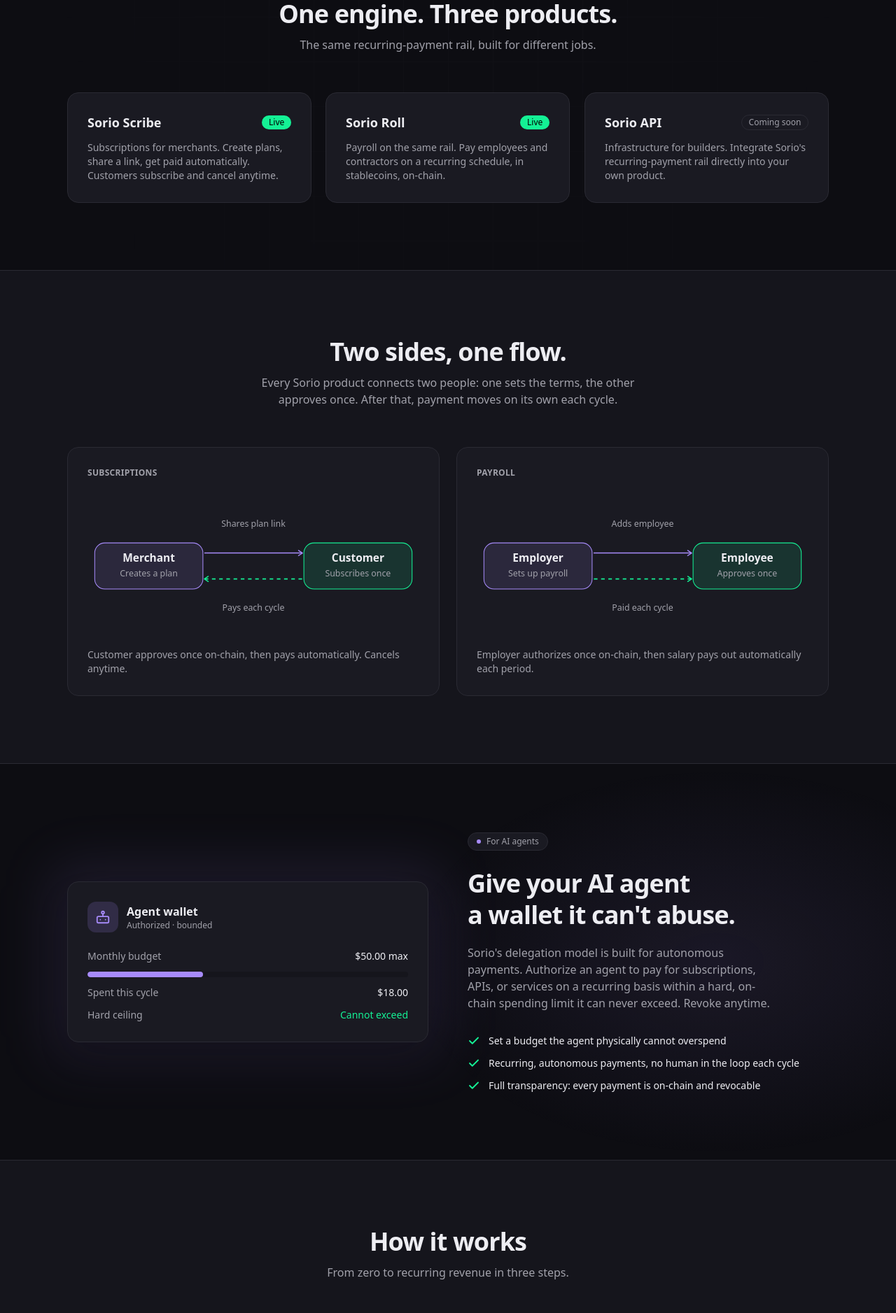
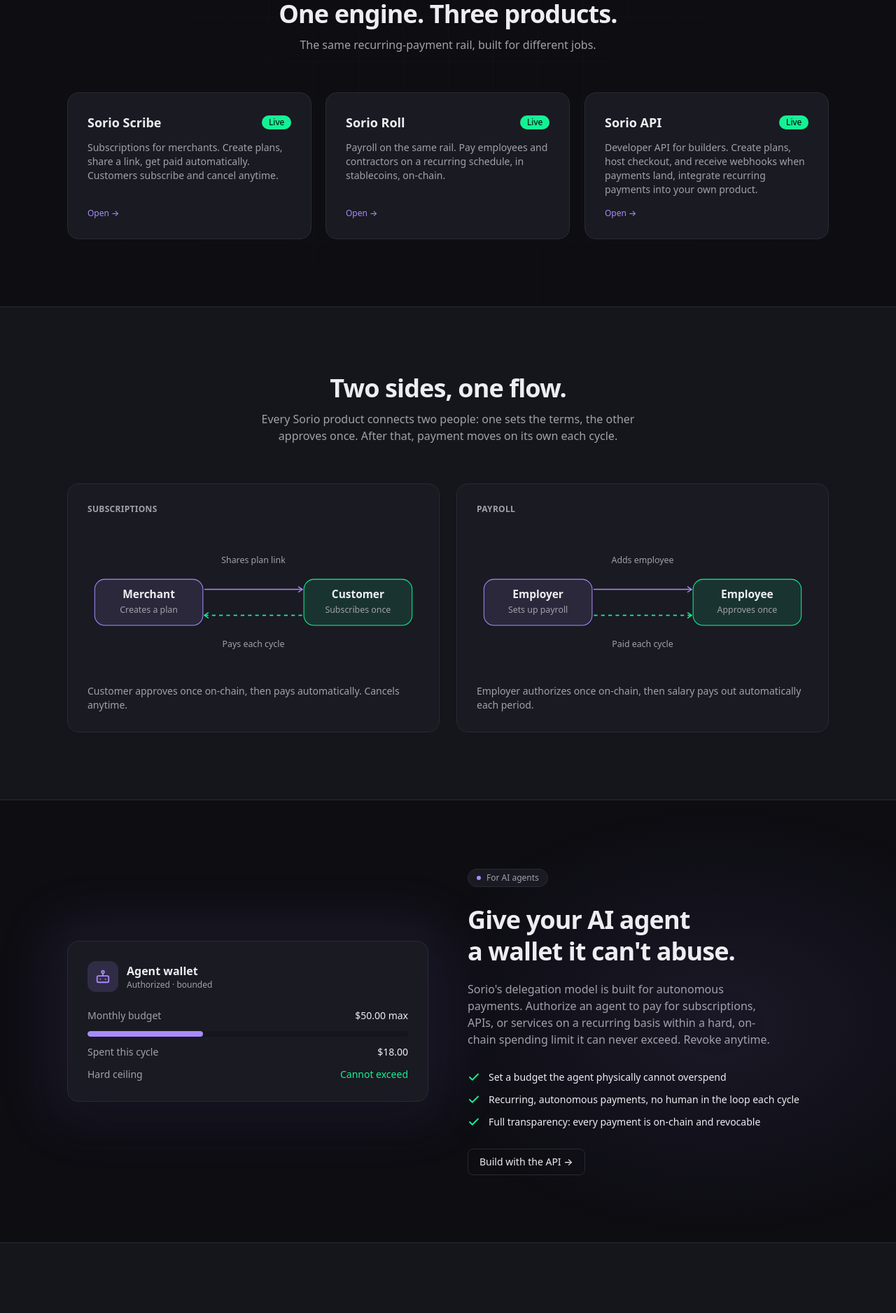
Before and after one commit to pycogram/sorio-system, a Next.js app in the folder apps/web/: page / in a window 1280 px wide. Shown: the part 1000-2877 px from the top of the page at 70% size. Built offline with nearby package versions, Linux system fonts and the light colour scheme; no server answers.

Commit message:
feat(landing): mark Sorio API live, link product cards to pages, fix dead /docs link

```diff
--- a/apps/web/app/page.tsx
+++ b/apps/web/app/page.tsx
@@ -51,7 +51,6 @@
 /* $SORIO token chip: shows the ticker + a copyable contract address. */
 function TokenChip() {
   const [copied, setCopied] = useState(false);
-  // TODO: replace with the real $SORIO contract address once the token launches.
   const CA = "A6VcXrUUYjNiR8RkHCRNu8zuxWUMnhMWoX11j6Bapump";
   const shortCA = `${CA.slice(0, 4)}…${CA.slice(-4)}`;
 
@@ -271,9 +270,9 @@
           </p>
         </Reveal>
         <div className="mt-14 grid grid-cols-1 gap-5 md:grid-cols-3">
-          <Reveal delay={0}><ProductCard name="Sorio Scribe" tag="Live" tagLive body="Subscriptions for merchants. Create plans, share a link, get paid automatically. Customers subscribe and cancel anytime." /></Reveal>
-          <Reveal delay={100}><ProductCard name="Sorio Roll" tag="Live" tagLive body="Payroll on the same rail. Pay employees and contractors on a recurring schedule, in stablecoins, on-chain." /></Reveal>
-          <Reveal delay={200}><ProductCard name="Sorio API" tag="Coming soon" body="Infrastructure for builders. Integrate Sorio's recurring-payment rail directly into your own product." /></Reveal>
+          <Reveal delay={0}><ProductCard name="Sorio Scribe" tag="Live" tagLive href="/plans" body="Subscriptions for merchants. Create plans, share a link, get paid automatically. Customers subscribe and cancel anytime." /></Reveal>
+          <Reveal delay={100}><ProductCard name="Sorio Roll" tag="Live" tagLive href="/payroll" body="Payroll on the same rail. Pay employees and contractors on a recurring schedule, in stablecoins, on-chain." /></Reveal>
+          <Reveal delay={200}><ProductCard name="Sorio API" tag="Live" tagLive href="/developers" body="Developer API for builders. Create plans, host checkout, and receive webhooks when payments land, integrate recurring payments into your own product." /></Reveal>
         </div>
       </section>
 
@@ -395,6 +394,9 @@
                 <TrustRow text="Recurring, autonomous payments, no human in the loop each cycle" />
                 <TrustRow text="Full transparency: every payment is on-chain and revocable" />
               </div>
+              <a href="/developers" className="mt-7 inline-flex items-center gap-1.5 rounded-lg border border-[var(--border)] px-4 py-2 text-sm font-medium transition hover:border-[var(--primary)]">
+                Build with the API →
+              </a>
             </Reveal>
           </div>
         </div>
@@ -548,7 +550,7 @@
                 <li><a href="https://x.com/soriopay" target="_blank" rel="noreferrer" className="text-[var(--muted)] transition hover:text-[var(--foreground)]">X (Twitter)</a></li>
                 <li><a href="https://github.com/pycogram/sorio-system" target="_blank" rel="noreferrer" className="text-[var(--muted)] transition hover:text-[var(--foreground)]">GitHub</a></li>
                 <li><a href="https://solana.com" target="_blank" rel="noreferrer" className="text-[var(--muted)] transition hover:text-[var(--foreground)]">Solana</a></li>
-                <li><a href="/docs" className="text-[var(--muted)] transition hover:text-[var(--foreground)]">Docs</a></li>
+                <li><a href="/developers" className="text-[var(--muted)] transition hover:text-[var(--foreground)]">Developers</a></li>
               </ul>
             </div>
           </div>
@@ -638,9 +640,10 @@
   );
 }
 
-function ProductCard({ name, tag, body, tagLive }: { name: string; tag: string; body: string; tagLive?: boolean }) {
-  return (
-    <div className="hover-lift group h-full rounded-2xl border border-[var(--border)] bg-[var(--card)] p-7 hover:border-[var(--primary)] hover:shadow-xl">
+function ProductCard({ name, tag, body, tagLive, href }: { name: string; tag: string; body: string; tagLive?: boolean; href?: string }) {
+  const cls = "hover-lift group flex h-full flex-col rounded-2xl border border-[var(--border)] bg-[var(--card)] p-7 hover:border-[var(--primary)] hover:shadow-xl";
+  const content = (
+    <>
       <div className="flex items-center justify-between">
         <p className="text-lg font-semibold">{name}</p>
         <span className={`rounded-full px-2.5 py-0.5 text-xs font-medium ${tagLive ? "bg-[var(--accent)] text-black" : "border border-[var(--border)] text-[var(--muted)]"}`}>
@@ -648,8 +651,11 @@
         </span>
       </div>
       <p className="mt-3 text-sm text-[var(--muted)]">{body}</p>
-    </div>
+      {href && <p className="mt-auto pt-4 text-xs font-medium text-[var(--primary)]">Open →</p>}
+    </>
   );
+  if (href) return <a href={href} className={cls}>{content}</a>;
+  return <div className={cls}>{content}</div>;
 }
 
 function StepCard({ n, title, body }: { n: string; title: string; body: string }) {
```
